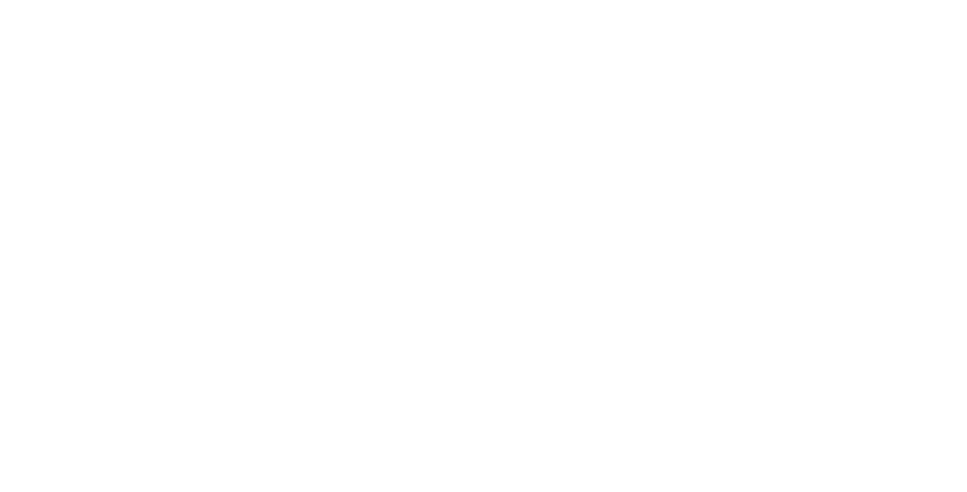
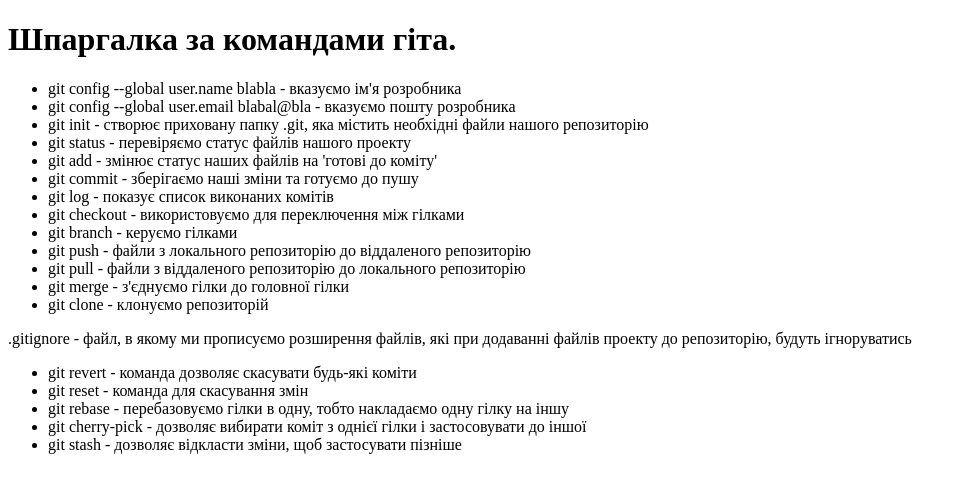
Before and after one commit to Mykola-Dzoban/CURSOR-homeworks, a plain HTML site: page index.html in a window 1280 px wide. Shown: the whole page, without its empty margins (0-967 px from the left). Drawn offline with Linux system fonts and the light colour scheme.

Commit message:
added new text to file

```diff
--- a/index.html
+++ b/index.html
@@ -7,6 +7,31 @@
     <title>Document</title>
 </head>
 <body>
-
+    <div>
+        <h1>Шпаргалка за командами гіта.</h1>
+        <ul>
+            <li>git config --global user.name blabla - вказуємо ім'я розробника</li>
+            <li>git config --global user.email blabal@bla - вказуємо пошту розробника</li>
+            <li>git init - створює приховану папку .git, яка містить необхідні файли нашого репозиторію</li>
+            <li>git status - перевіряємо статус файлів нашого проекту</li>
+            <li>git add - змінює статус наших файлів на 'готові до коміту'</li>
+            <li>git commit - зберігаємо наші зміни та готуємо до пушу</li>
+            <li>git log - показує список виконаних комітів</li>
+            <li>git checkout - використовуємо для переключення між гілками</li>
+            <li>git branch - керуємо гілками</li>
+            <li>git push - файли з локального репозиторію до віддаленого репозиторію</li>
+            <li>git pull - файли з віддаленого репозиторію до локального репозиторію</li>
+            <li>git merge - з'єднуємо гілки до головної гілки</li>
+            <li>git clone - клонуємо репозиторій</li>
+        </ul>
+        <p>.gitignore - файл, в якому ми прописуємо розширення файлів, які при додаванні файлів проекту до репозиторію, будуть ігноруватись</p>
+        <ul>
+            <li>git revert - команда дозволяє скасувати будь-які коміти</li>
+            <li>git reset - команда для скасування змін</li>
+            <li>git rebase - перебазовуємо гілки в одну, тобто накладаємо одну гілку на іншу</li>
+            <li>git cherry-pick - дозволяє вибирати коміт з однієї гілки і застосовувати до іншої</li>
+            <li>git stash - дозволяє відкласти зміни, щоб застосувати пізніше</li>
+        </ul>
+    </div>
 </body>
 </html>
```
